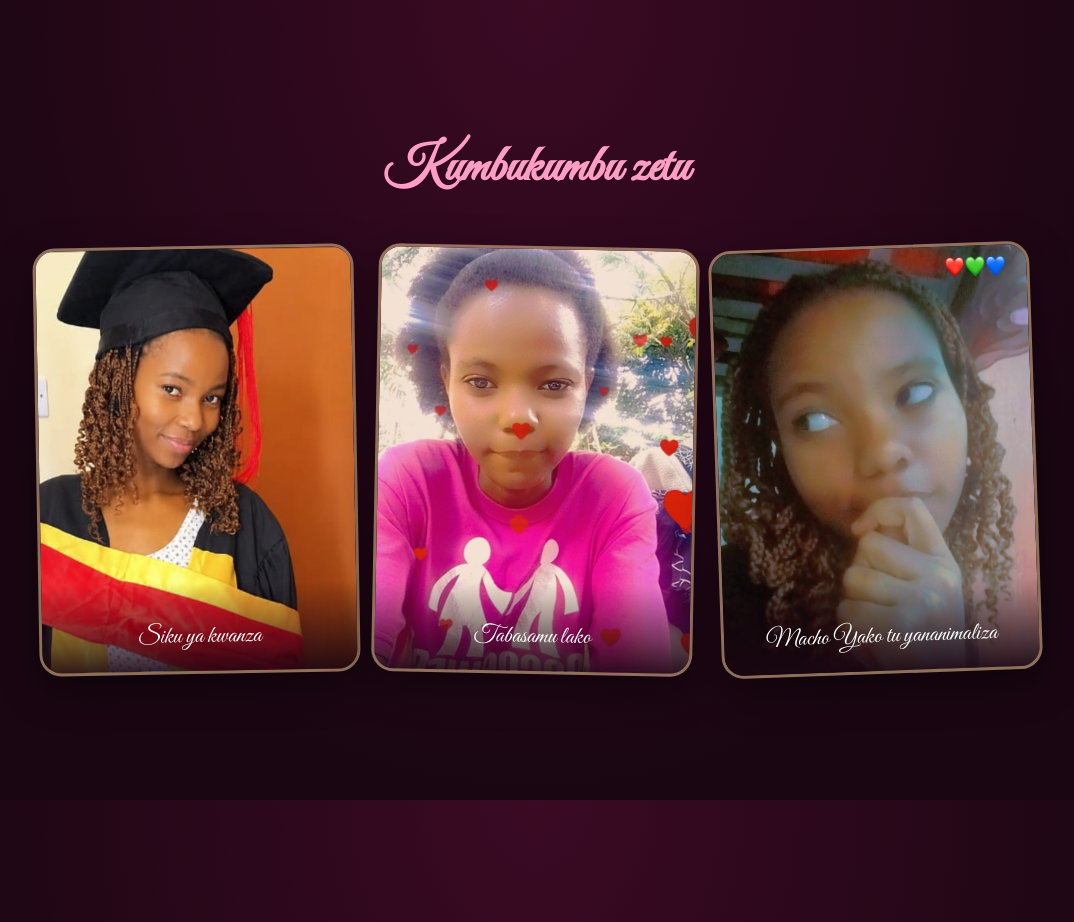
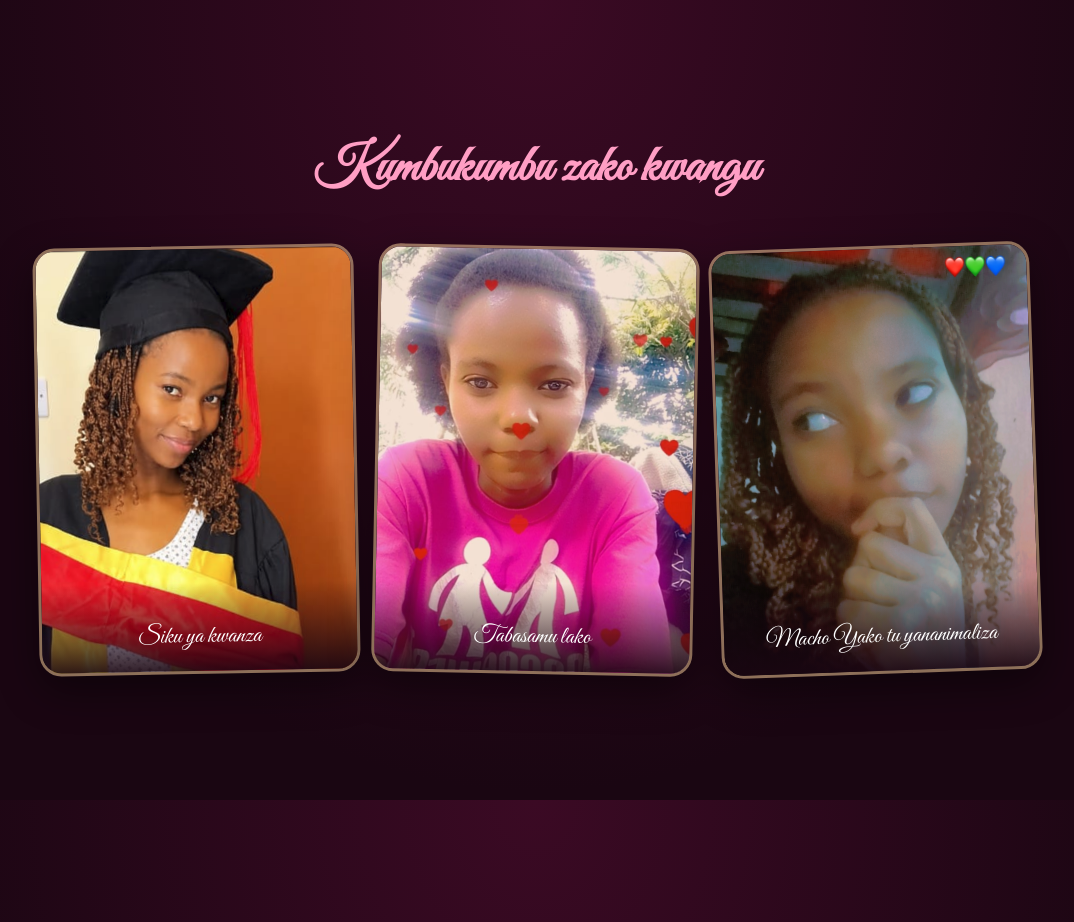
Before and after one commit to saimalyethomas/personal, a plain HTML site: page index.html in a window 1280 px wide. Shown: the part 2400-3322 px from the top of the page, without its empty margins (104-1178 px from the left). Drawn offline with nearby package versions, Linux system fonts and the light colour scheme; a web font is replaced by a local one.

Commit message:
Update index.html

```diff
--- a/index.html
+++ b/index.html
@@ -172,7 +172,7 @@
 
 <!-- GALLERY -->
 <section>
-  <h2 class="script">Kumbukumbu zetu</h2>
+  <h2 class="script">Kumbukumbu zako kwangu</h2>
   <div class="gallery" id="gallery"></div>
 </section>
 
```
